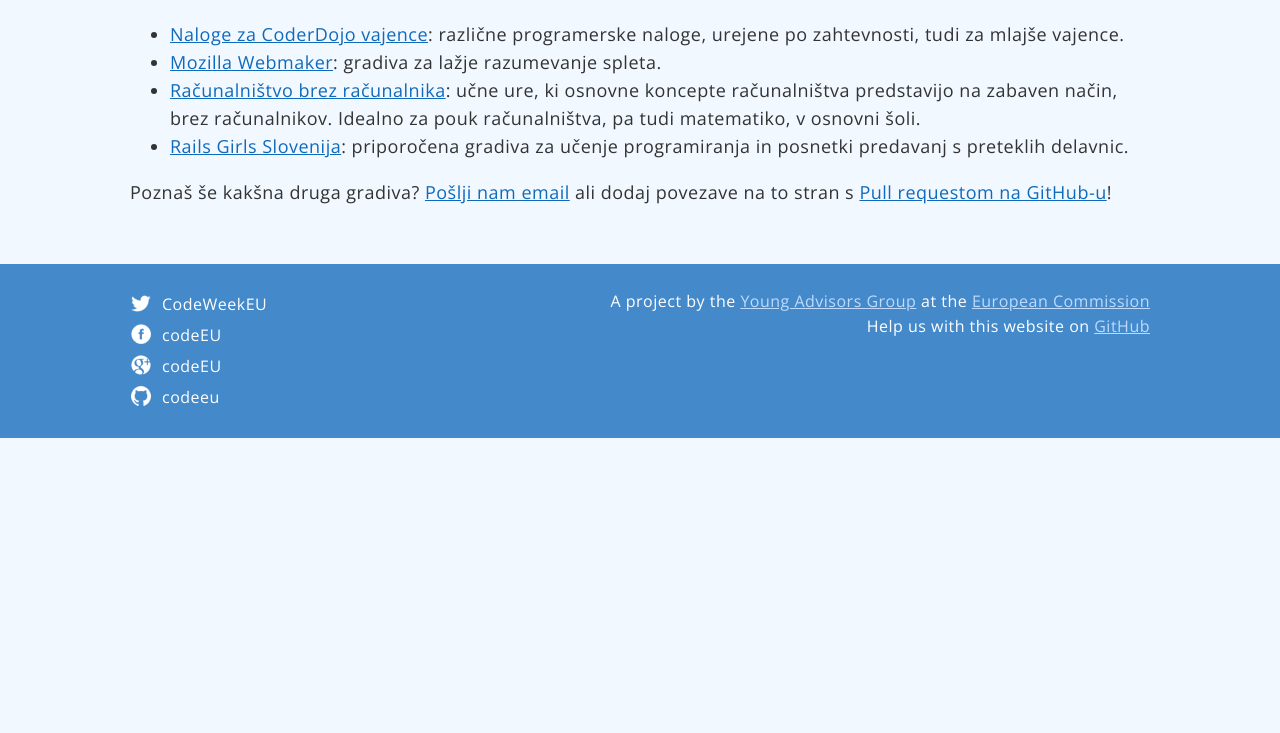
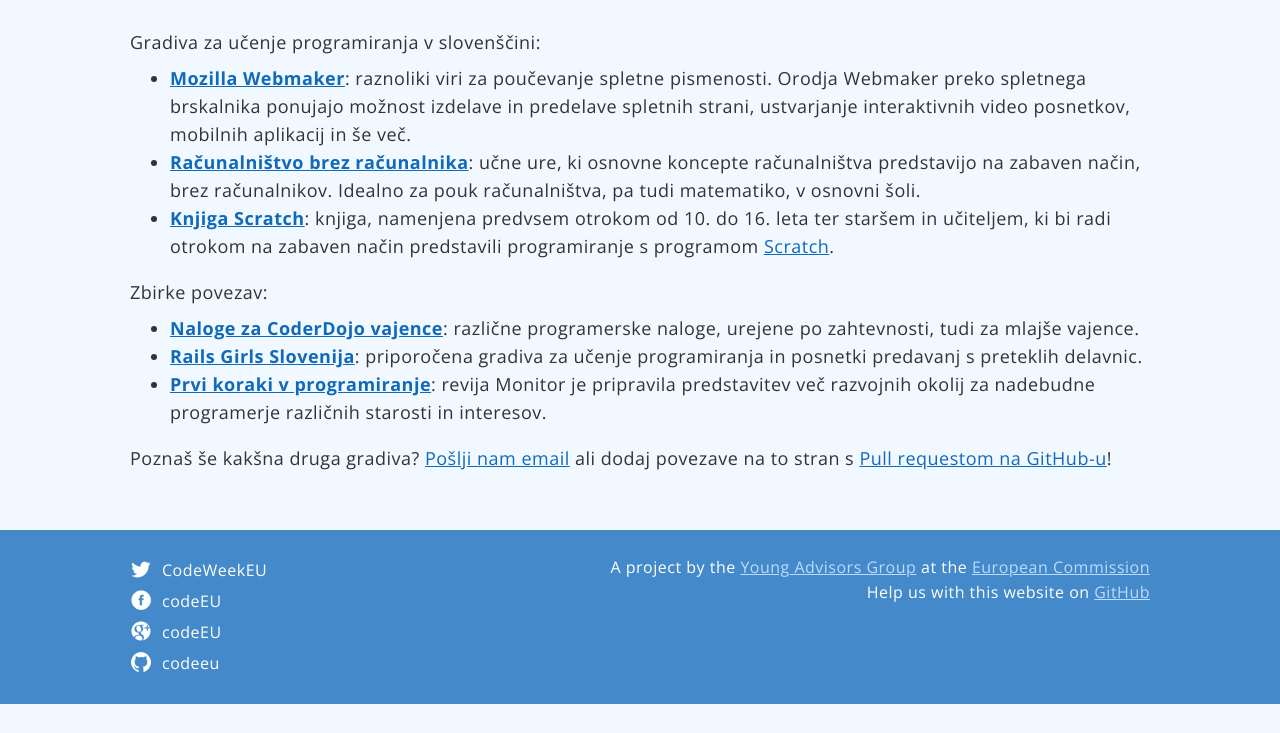
Before and after one commit to codeeu/codeeu.github.io, a Jekyll site: the page built from resources/slovenia/index.html, in a window 1280 px wide, cut to the strip 167-900 px from the top of the page. Built offline with Jekyll 4.4.1, drawn with Linux system fonts in a browser that asks for light colours; nearby versions of some CDN libraries; Markdown is read by kramdown in place of the engine named in the settings.

Commit message:
updated resources, now in two groups

```diff
--- a/resources/slovenia/index.html
+++ b/resources/slovenia/index.html
@@ -3,11 +3,18 @@
 title: Slovenia
 ---
 
+  <p>Gradiva za učenje programiranja v slovenščini:</p>
   <ul>
-  	<li><a href="http://course.coderdojo.si/tasks-sl.html">Naloge za CoderDojo vajence</a>: različne programerske naloge, urejene po zahtevnosti, tudi za mlajše vajence.
-   	<li><a href="https://webmaker.org/sl/">Mozilla Webmaker</a>: gradiva za lažje razumevanje spleta.</li>
-   	<li><a href="http://vidra.si">Računalništvo brez računalnika</a>: učne ure, ki osnovne koncepte računalništva predstavijo na zabaven način, brez računalnikov. Idealno za pouk računalništva, pa tudi matematiko, v osnovni šoli.</li>
-   	<li><a href="http://railsgirls.si/gradiva/">Rails Girls Slovenija</a>: priporočena gradiva za učenje programiranja in posnetki predavanj s preteklih delavnic.</li>
+   	<li><strong><a href="https://webmaker.org/sl/explore">Mozilla Webmaker</a></strong>: raznoliki viri za poučevanje spletne pismenosti. Orodja Webmaker preko spletnega brskalnika ponujajo možnost izdelave in predelave spletnih strani, ustvarjanje interaktivnih video posnetkov, mobilnih aplikacij in še več.</li>
+   	<li><strong><a href="http://vidra.si">Računalništvo brez računalnika</a></strong>: učne ure, ki osnovne koncepte računalništva predstavijo na zabaven način, brez računalnikov. Idealno za pouk računalništva, pa tudi matematiko, v osnovni šoli.</li>
+   	<li><strong><a href="http://www.pasadena.si/knjiga/64721/">Knjiga Scratch</a></strong>: knjiga, namenjena predvsem otrokom od 10. do 16. leta ter staršem in učiteljem, ki bi radi otrokom na zabaven način predstavili programiranje s programom <a href="http://scratch.mit.edu/">Scratch</a>.</li>
+  </ul>
+
+  <p>Zbirke povezav:</p>
+  <ul>
+  	<li><strong><a href="http://course.coderdojo.si/tasks-sl.html">Naloge za CoderDojo vajence</a></strong>: različne programerske naloge, urejene po zahtevnosti, tudi za mlajše vajence.</li>
+   	<li><strong><a href="http://railsgirls.si/gradiva/">Rails Girls Slovenija</a></strong>: priporočena gradiva za učenje programiranja in posnetki predavanj s preteklih delavnic.</li>
+   	<li><strong><a href="http://www.monitor.si/clanek/prvi-koraki-v-programiranje2/124892/?xURL=301">Prvi koraki v programiranje</a></strong>: revija Monitor je pripravila predstavitev več razvojnih okolij za nadebudne programerje različnih starosti in interesov.</li>
   </ul>
 
   <p>Poznaš še kakšna druga gradiva? <a href="mailto:{{site.contact.email}}">Pošlji nam email</a> ali dodaj povezave na to stran s <a href="https://github.com/codeeu/codeeu.github.io">Pull requestom na GitHub-u</a>!</p>
```
